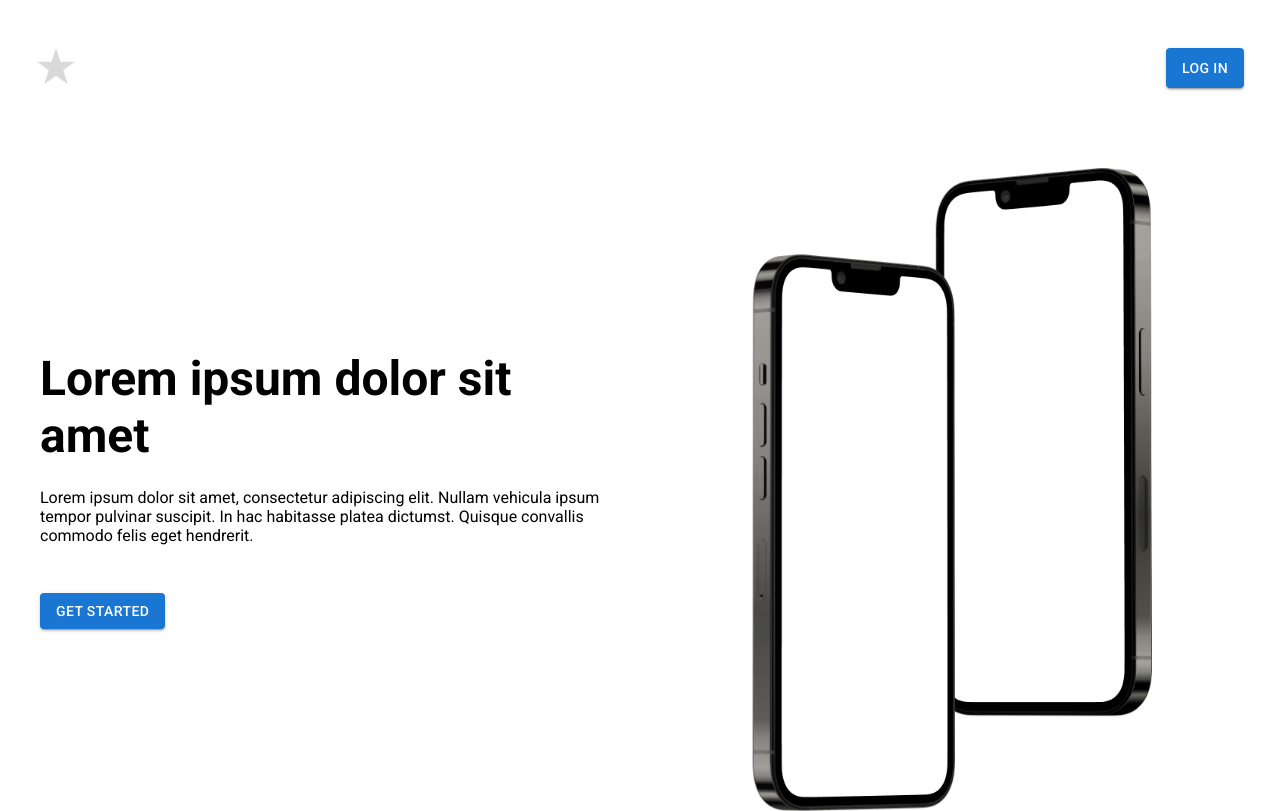
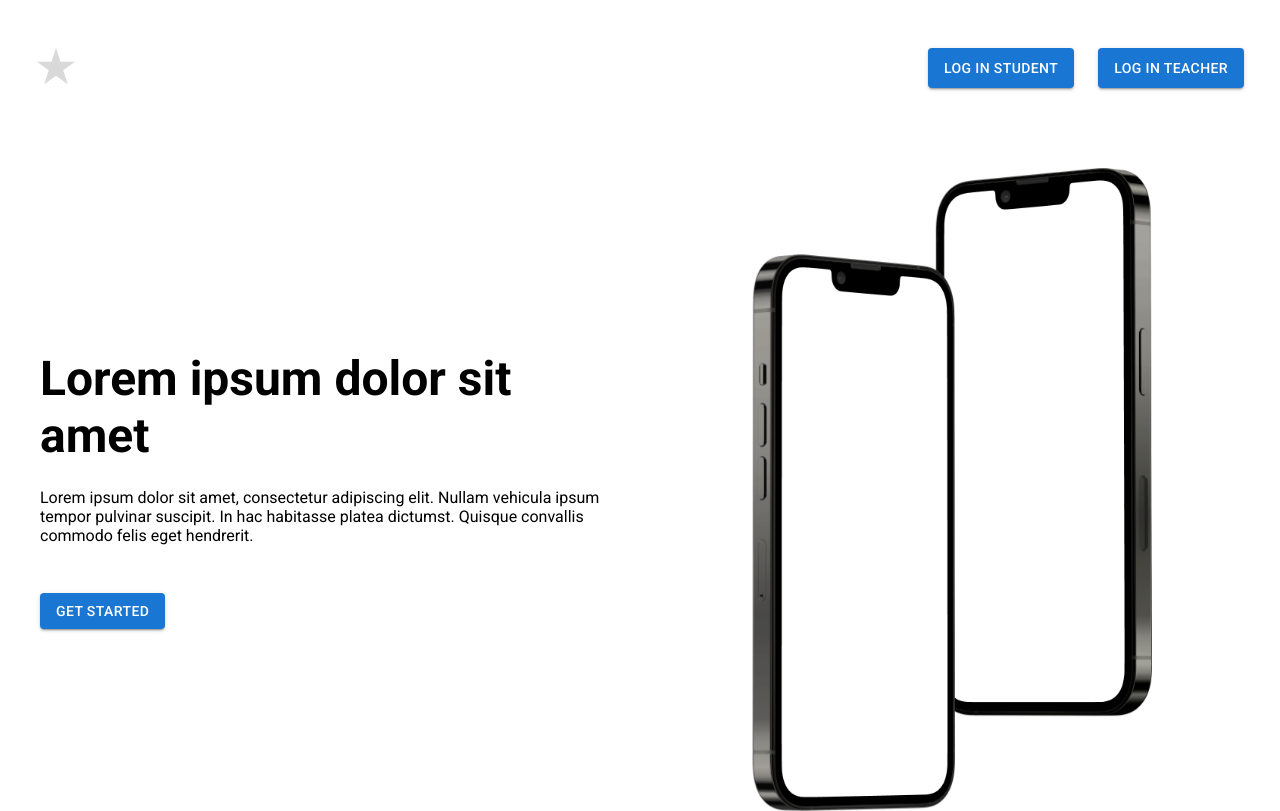
Before and after one commit to kaminskyalexander/LibreQuiz, a Next.js app: page / in a window 1280 px wide. Built offline with nearby package versions, Linux system fonts and the light colour scheme; no server answers.

Commit message:
Added Auth Context
Created an authorization context so that user information can be used anywhere within the application.

```diff
--- /dev/null
+++ b/contexts/AuthContext.jsx
@@ -0,0 +1,58 @@
+import { createContext, useContext, useEffect, useState} from 'react'
+import { useRouter } from 'next/router'
+import { auth, provider } from '../utils/firebase';
+import {signInWithPopup} from 'firebase/auth';
+
+const AuthContext = createContext();
+
+export function useAuth() {
+    return useContext(AuthContext);
+}
+
+export function AuthProvider({ children }) {
+    const [currentUser, setCurrentUser] = useState();
+    const [loading, setLoading] = useState(true);
+    const router = useRouter();
+
+    function signIn() {
+        signInWithPopup(auth, provider).then((result) => {
+        const user = result.user;
+        setCurrentUser(user);
+        router.push("/home");})
+        .catch((error) => {
+            // Handle Errors here.
+            const errorCode = error.code;
+            const errorMessage = error.message;
+            // The email of the user's account used.
+            const email = error.customData.email;
+            // The AuthCredential type that was used.
+            const credential = GoogleAuthProvider.credentialFromError(error);
+            // ...
+          });
+    }
+
+    function getUser() {
+      return auth.currentUser;
+    }
+
+    useEffect(() => {
+      const unsubscribe = auth.onAuthStateChanged(user => {
+        setCurrentUser(user);
+        setLoading(false);
+      })
+
+      return unsubscribe
+    }, [])
+
+    const value = {
+      currentUser,
+      getUser,
+      signIn,
+    }
+
+    return (
+      <AuthContext.Provider value={value}>
+        { !loading && children }
+      </AuthContext.Provider>
+    )
+  }
--- a/pages/index.jsx
+++ b/pages/index.jsx
@@ -3,32 +3,11 @@ import styles from '../styles/Home.module.css';
 import Button from '@mui/material/Button';
 import starIcon from '../public/img/star.svg';
 import mockup from '../public/img/mockup.png';
-import { getAuth, signInWithPopup, GoogleAuthProvider } from 'firebase/auth';
-import { auth, provider } from '../utils/firebase';
+import { useRouter } from 'next/router';
+import {AuthProvider, useAuth} from '../contexts/AuthContext';
 
-export default function Home() {
-  function signIn() {
-    signInWithPopup(auth, provider)
-      .then((result) => {
-        // This gives you a Google Access Token. You can use it to access the Google API.
-        const credential = GoogleAuthProvider.credentialFromResult(result);
-        const token = credential.accessToken;
-        // The signed-in user info.
-        const user = result.user;
-        // ...
-      })
-      .catch((error) => {
-        // Handle Errors here.
-        const errorCode = error.code;
-        const errorMessage = error.message;
-        // The email of the user's account used.
-        const email = error.customData.email;
-        // The AuthCredential type that was used.
-        const credential = GoogleAuthProvider.credentialFromError(error);
-        // ...
-      });
-  }
-
+const HomePage = () => {
+  const {signIn} = useAuth();
   return (
     <>
       <header className={styles.header}>
@@ -37,7 +16,10 @@ export default function Home() {
         </div>
         <div className={styles.buttons}>
           <Button variant="contained" onClick={signIn}>
-            Log In
+            Log In Student
+          </Button>
+          <Button variant="contained" onClick={signIn}>
+            Log In Teacher
           </Button>
         </div>
       </header>
@@ -56,3 +38,9 @@ export default function Home() {
     </>
   );
 }
+
+export default function Home() {
+  return  <AuthProvider>
+          <HomePage/>
+          </AuthProvider>
+}
```
